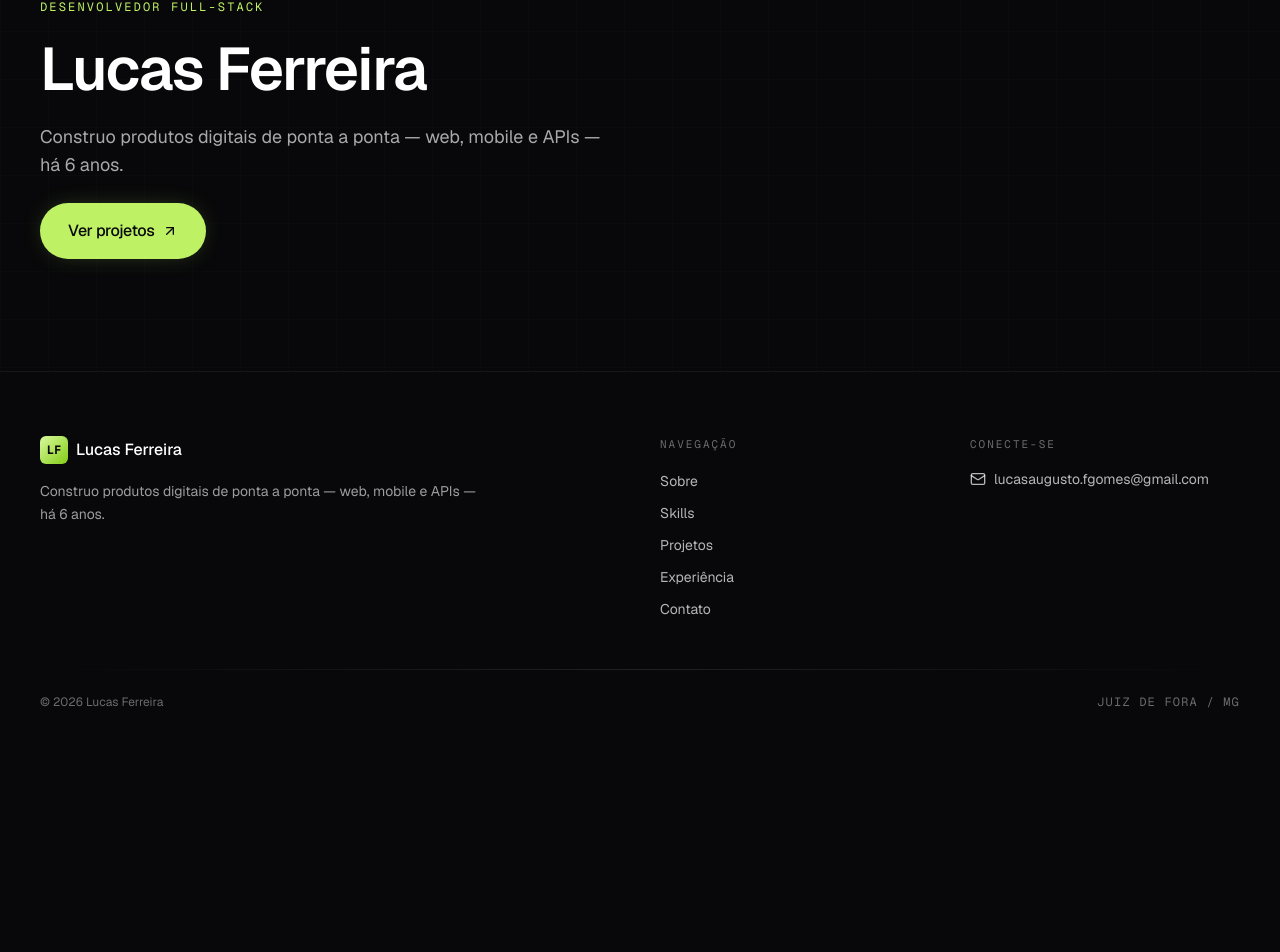
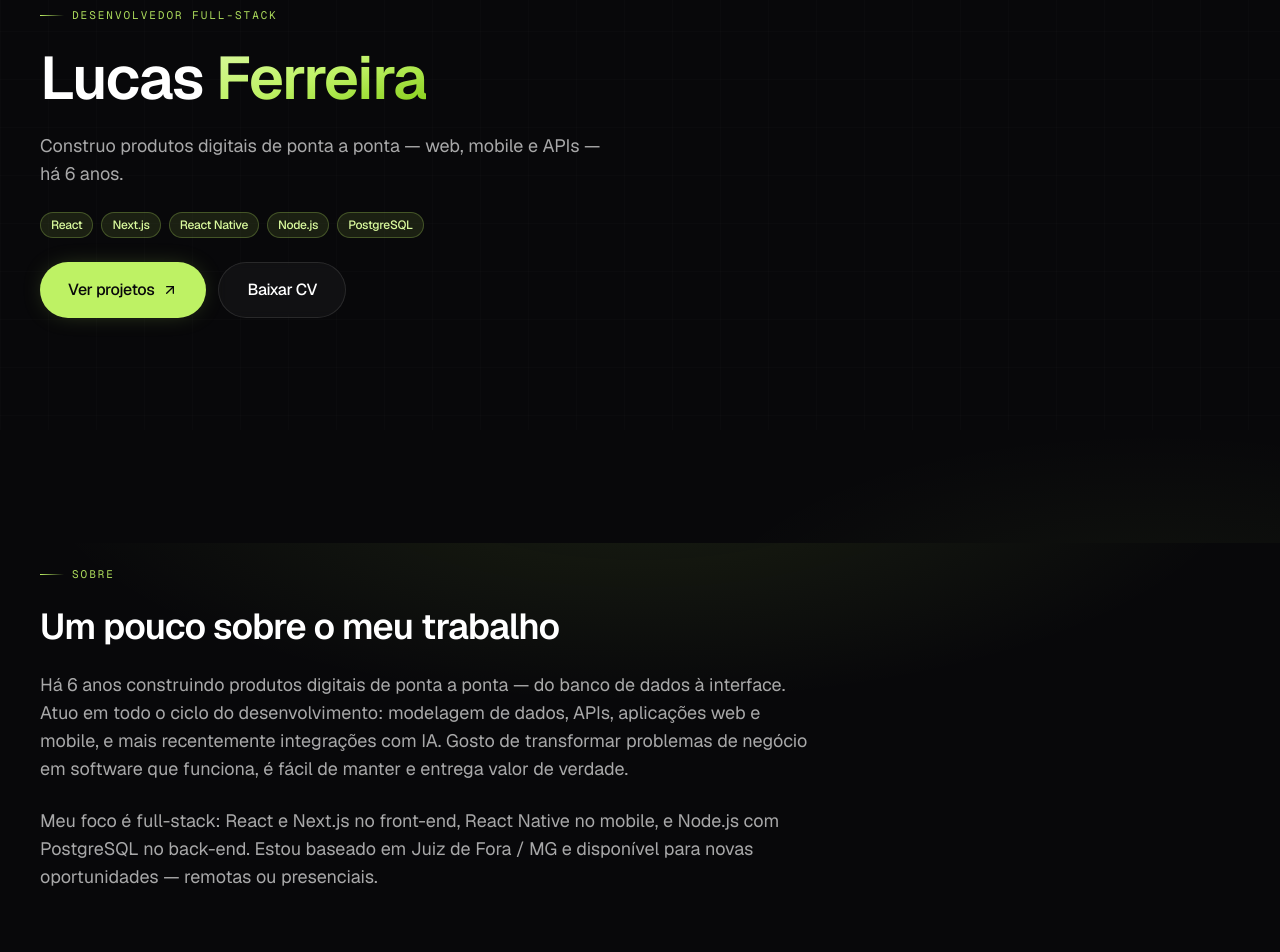
Before and after one commit to lucaasferreira/site-lucas, a Next.js app: page / in a window 1280 px wide. Shown: the part 257-1209 px from the top of the page. Before the commit the page ends 1031 px from the top, so only its background shows below. Built offline with nearby package versions, Linux system fonts and the light colour scheme.

Commit message:
feat: seções Hero e Sobre

```diff
--- a/src/app/page.tsx
+++ b/src/app/page.tsx
@@ -1,9 +1,11 @@
 import { Hero } from "@/components/sections/Hero";
+import { About } from "@/components/sections/About";
 
 export default function Home() {
   return (
     <main>
       <Hero />
+      <About />
     </main>
   );
 }
--- /dev/null
+++ b/src/components/sections/About.tsx
@@ -0,0 +1,43 @@
+import { Reveal } from "@/components/ui/Reveal";
+import { SectionLabel } from "@/components/ui/SectionLabel";
+import { siteConfig } from "@/data/config";
+
+export function About() {
+  return (
+    <section id="sobre" className="relative py-24 sm:py-32">
+      <div className="container-site">
+        <div className="flex max-w-3xl flex-col gap-6">
+          <Reveal>
+            <SectionLabel>Sobre</SectionLabel>
+          </Reveal>
+
+          <Reveal delay={0.05}>
+            <h2 className="text-balance text-3xl font-semibold tracking-tight text-white sm:text-4xl">
+              Um pouco sobre o meu trabalho
+            </h2>
+          </Reveal>
+
+          <Reveal delay={0.1}>
+            <p className="text-pretty text-base leading-relaxed text-white/65 sm:text-lg">
+              Há {siteConfig.yearsExperience} anos construindo produtos digitais
+              de ponta a ponta — do banco de dados à interface. Atuo em todo o
+              ciclo do desenvolvimento: modelagem de dados, APIs, aplicações web
+              e mobile, e mais recentemente integrações com IA. Gosto de
+              transformar problemas de negócio em software que funciona, é fácil
+              de manter e entrega valor de verdade.
+            </p>
+          </Reveal>
+
+          <Reveal delay={0.15}>
+            <p className="text-pretty text-base leading-relaxed text-white/65 sm:text-lg">
+              Meu foco é full-stack: React e Next.js no front-end, React Native
+              no mobile, e Node.js com PostgreSQL no back-end. Estou baseado em{" "}
+              {siteConfig.location} e disponível para novas oportunidades —
+              remotas ou presenciais.
+            </p>
+          </Reveal>
+        </div>
+      </div>
+    </section>
+  );
+}
--- a/src/components/sections/Hero.tsx
+++ b/src/components/sections/Hero.tsx
@@ -1,7 +1,19 @@
+import { Github, Linkedin } from "lucide-react";
+import { Badge } from "@/components/ui/Badge";
 import { Button } from "@/components/ui/Button";
-import { siteConfig } from "@/data/config";
+import { GradientText } from "@/components/ui/GradientText";
+import { Reveal } from "@/components/ui/Reveal";
+import { SectionLabel } from "@/components/ui/SectionLabel";
+import { siteConfig, hasValue } from "@/data/config";
+
+const techs = ["React", "Next.js", "React Native", "Node.js", "PostgreSQL"];
+
+const [firstName, ...restName] = siteConfig.name.split(" ");
+const surname = restName.join(" ");
 
 export function Hero() {
+  const { github, linkedin } = siteConfig.contact;
+
   return (
     <section
       id="top"
@@ -16,20 +28,55 @@ export function Hero() {
 
       <div className="container-site">
         <div className="flex flex-col gap-6 py-20 sm:py-28">
-          <p className="font-mono text-xs uppercase tracking-[0.18em] text-brand-300">
-            {siteConfig.role}
-          </p>
+          <Reveal>
+            <SectionLabel>{siteConfig.role}</SectionLabel>
+          </Reveal>
+
+          <Reveal delay={0.05}>
             <h1 className="text-balance text-4xl font-semibold leading-[1.05] tracking-tight text-white sm:text-5xl md:text-6xl">
-            {siteConfig.name}
+              {firstName}{" "}
+              {surname ? <GradientText>{surname}</GradientText> : null}
             </h1>
+          </Reveal>
+
+          <Reveal delay={0.1}>
             <p className="max-w-xl text-pretty text-base leading-relaxed text-white/65 sm:text-lg">
               {siteConfig.shortBio}
             </p>
+          </Reveal>
+
+          <Reveal delay={0.15}>
+            <div className="flex flex-wrap items-center gap-2">
+              {techs.map((tech) => (
+                <Badge key={tech} variant="brand">
+                  {tech}
+                </Badge>
+              ))}
+            </div>
+          </Reveal>
+
+          <Reveal delay={0.2}>
             <div className="flex flex-wrap items-center gap-3">
               <Button href="#projetos" size="lg" variant="primary" withArrow>
                 Ver projetos
               </Button>
+              <Button href="/cv" size="lg" variant="secondary">
+                Baixar CV
+              </Button>
+              {hasValue(github) ? (
+                <Button href={github} size="lg" variant="ghost">
+                  <Github className="h-4 w-4" aria-hidden />
+                  GitHub
+                </Button>
+              ) : null}
+              {hasValue(linkedin) ? (
+                <Button href={linkedin} size="lg" variant="ghost">
+                  <Linkedin className="h-4 w-4" aria-hidden />
+                  LinkedIn
+                </Button>
+              ) : null}
             </div>
+          </Reveal>
         </div>
       </div>
     </section>
```
Lines whose indentation alone changed are shown as unchanged.
